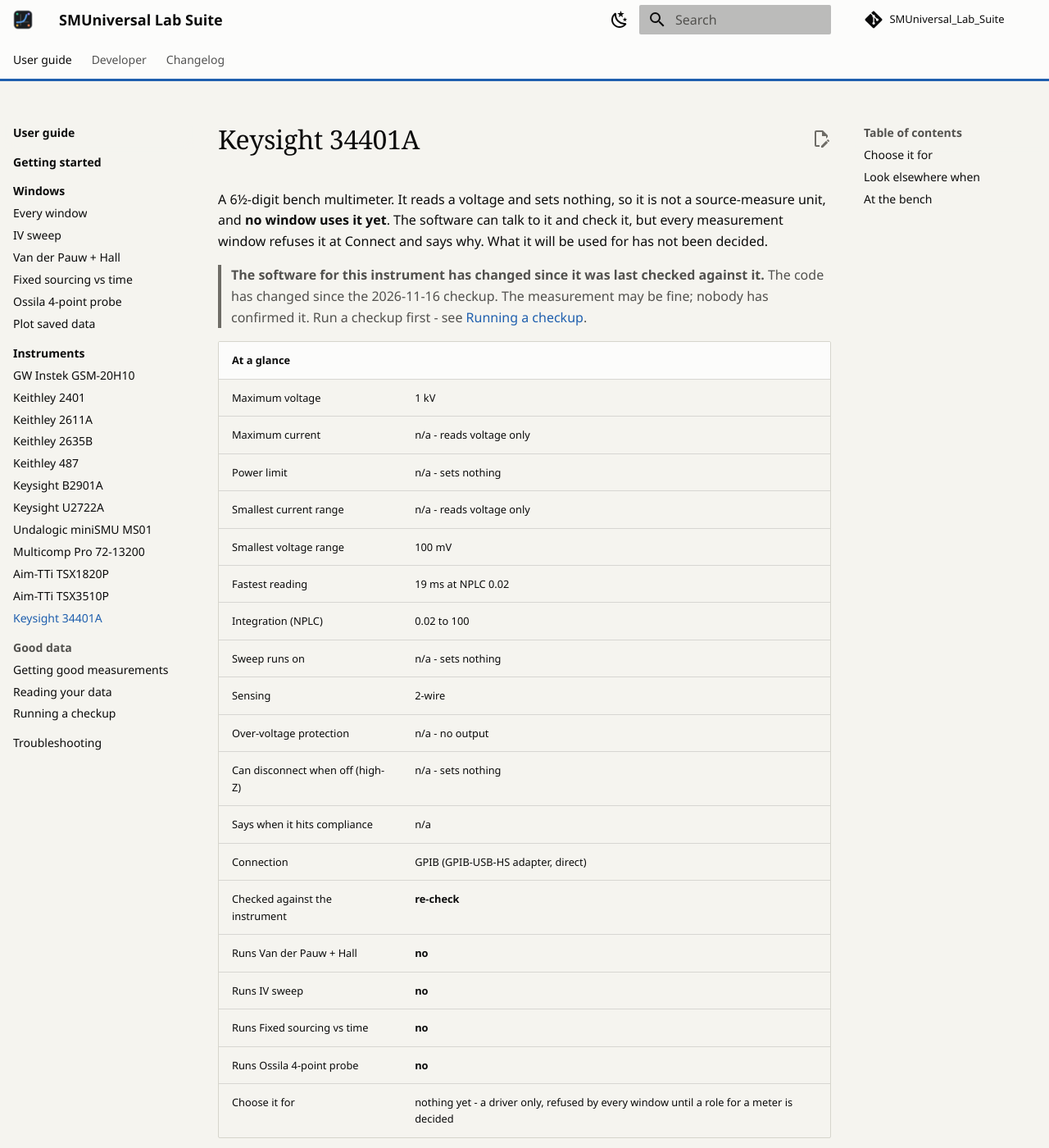
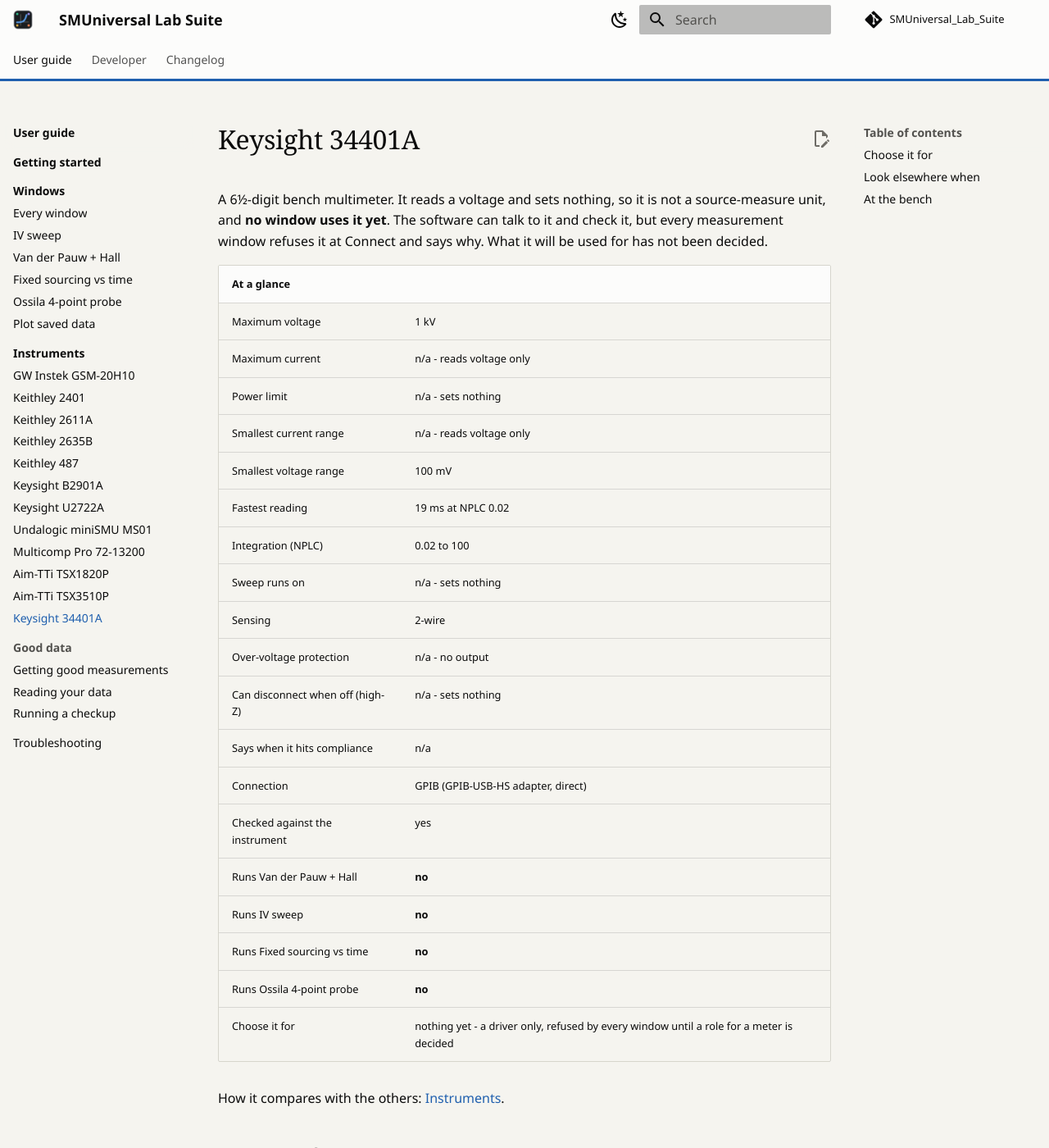
Before and after one commit to jcgutierrezg/SMUniversal_Lab_Suite, an MkDocs documentation site: the page built from docs/guide/instruments/keysight-34401a.md, in a window 1280 px wide and 1400 px high. Shown: the whole window at 82% size. Built offline with MkDocs 1.6.1 and Material for MkDocs 9.7.7, drawn with Linux system fonts in a browser that asks for light colours; comment, search, counter and statistics services are not loaded.

Commit message:
Record the 34401A checkup re-run on the trusted readbacks; nothing owed
The 16:09 re-run at ad13259 passed clean: 72 pass, 0 warn, 0 fail.
The ten readback warnings of the first session are gone.

Co-Authored-By: Claude Opus 5.5 <noreply@anthropic.com>

```diff
--- a/docs/guide/instruments/keysight-34401a.md
+++ b/docs/guide/instruments/keysight-34401a.md
@@ -12,8 +12,6 @@ refuses it at Connect and says why. What it will be used for has not
 been decided.
 
 <!-- generated:glance keysight-34401a -->
-> **The software for this instrument has changed since it was last checked against it.** The code has changed since the 2026-11-16 checkup. The measurement may be fine; nobody has confirmed it. Run a checkup first - see [Running a checkup](../good-data/running-a-checkup.md).
-
 | At a glance | |
 |---|---|
 | Maximum voltage | 1 kV |
@@ -29,7 +27,7 @@ been decided.
 | Can disconnect when off (high-Z) | n/a - sets nothing |
 | Says when it hits compliance | n/a |
 | Connection | GPIB (GPIB-USB-HS adapter, direct) |
-| Checked against the instrument | **re-check** |
+| Checked against the instrument | yes |
 | Runs Van der Pauw + Hall | **no** |
 | Runs IV sweep | **no** |
 | Runs Fixed sourcing vs time | **no** |
```
Also changed, not shown: docs/guide/instruments/index.md (+1 -1 lines), docs/instruments/keysight-34401a.md (+2 -2 lines), docs/open/checkup-owed.md (+1 -1 lines).
